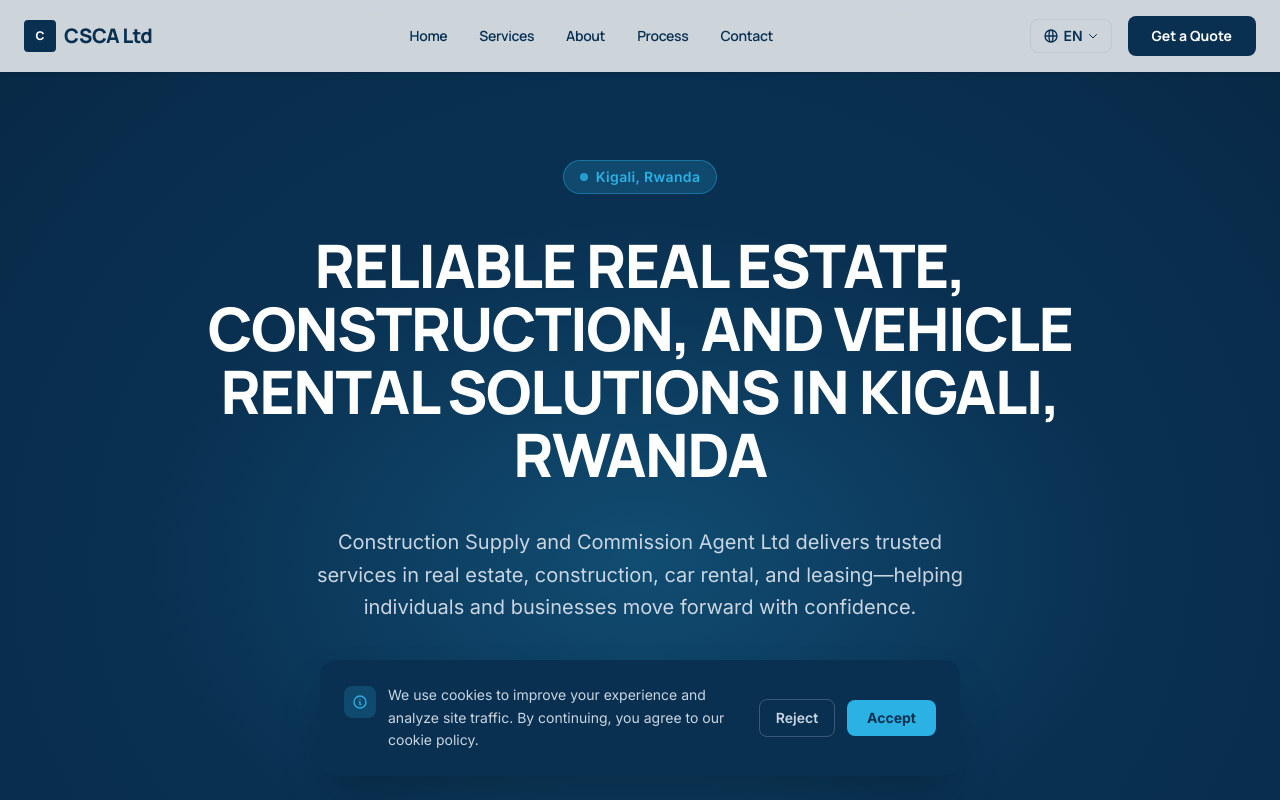
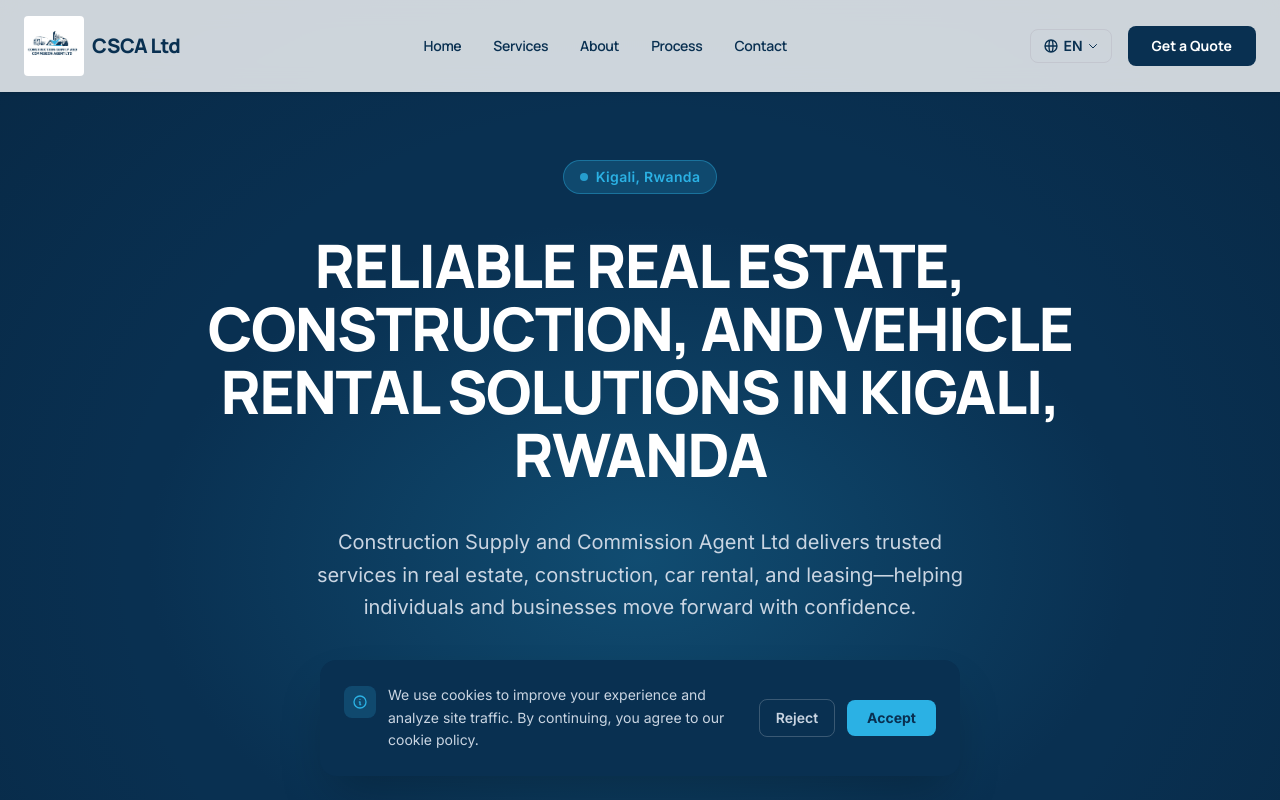
Before and after one commit to kabandapatrick2580/construction-agent, a Next.js app in the folder csca-website/: page /en in a window 1280 px wide. Shown: the top 800 px of the page. Built offline with nearby package versions, Linux system fonts and the light colour scheme.

Commit message:
iamge size upgraded

```diff
--- a/csca-website/components/Footer.tsx
+++ b/csca-website/components/Footer.tsx
@@ -2,6 +2,7 @@
 
 import { useTranslations } from "next-intl";
 import { FaLinkedinIn, FaFacebookF, FaWhatsapp } from "react-icons/fa";
+import Image from "next/image";
 
 const footerLinks = [
   { href: "#hero", label: "Home" },
@@ -22,9 +23,13 @@ export default function Footer() {
           {/* Brand */}
           <div className="space-y-4">
             <div className="flex items-center gap-2">
-              <div className="w-8 h-8 bg-[#2BB1E4] rounded flex items-center justify-center">
-                <span className="text-[#093051] text-xs font-black font-headline">C</span>
-              </div>
+              <Image
+                src="/csca.jpeg"
+                alt="CSCA Ltd logo"
+                width={40}
+                height={40}
+                className="rounded object-contain"
+              />
               <span className="text-xl font-black font-headline tracking-tight">CSCA Ltd</span>
             </div>
             <p className="text-slate-400 text-sm leading-relaxed max-w-xs">{t("tagline")}</p>
--- a/csca-website/components/Navbar.tsx
+++ b/csca-website/components/Navbar.tsx
@@ -4,6 +4,7 @@ import { useState, useEffect } from "react";
 import { useTranslations } from "next-intl";
 import { usePathname, useRouter } from "next/navigation";
 import { motion, AnimatePresence } from "framer-motion";
+import Image from "next/image";
 
 const localeLabels: Record<string, string> = {
   en: "EN",
@@ -67,9 +68,13 @@ export default function Navbar({ locale }: NavbarProps) {
       <div className="max-w-7xl mx-auto px-6 py-4 flex items-center justify-between">
         {/* Logo */}
         <a href="#hero" className="flex items-center gap-2 group">
-          <div className="w-8 h-8 bg-[#093051] rounded flex items-center justify-center">
-            <span className="text-white text-xs font-black font-headline">C</span>
-          </div>
+          <Image
+            src="/csca.jpeg"
+            alt="CSCA Ltd logo"
+            width={60}
+            height={60}
+            className="rounded object-contain"
+          />
           <span className="text-xl font-black text-[#093051] font-headline tracking-tight">
             CSCA Ltd
           </span>
--- a/csca-website/messages/rw.json
+++ b/csca-website/messages/rw.json
@@ -180,9 +180,9 @@
     "legalCompliance": "Kubahiriza Amategeko",
     "legalComplianceDesc": "Kwimura no guha serivisi z'impapuro z'imitungo nta nkomyi.",
     "jointVentures": "Bikorwa Hamwe",
-    "jointVenturesDesc": "Guhuza abanyabutaka n'abatunga.",
+    "jointVenturesDesc": "Guhuza ba nyir'ubutaka n'ababwongerera agaciro.",
     "qualityAudit": "Kugenzura Ubuziranenge",
-    "qualityAuditDesc": "Kugenzura inzego z'ubwubatsi ku nyubako zose zitangazwa.",
+    "qualityAuditDesc": "Kugenzura imyubakire ku nyubako zose zitangazwa.",
     "advancedTracking": "Gukurikirana Ibikoresho mu Buryo Bwihuse",
     "bulkPricing": "Igiciro cy'Ibicuruzwa Byinshi",
     "regulatoryCert": "Impapuro z'Amategeko",
```
